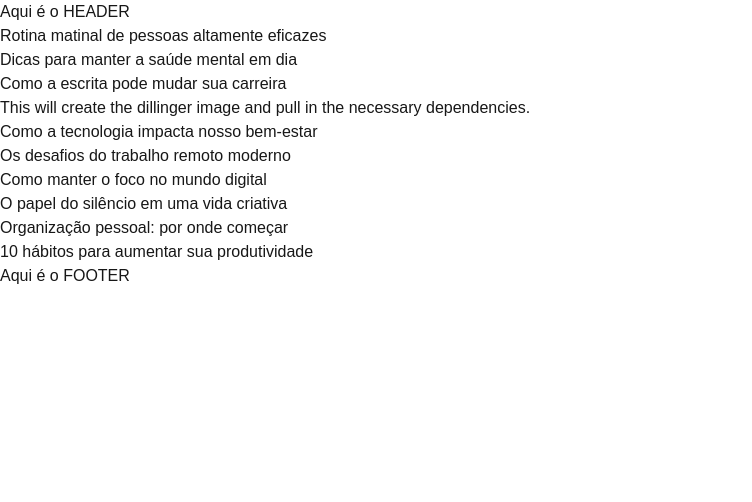
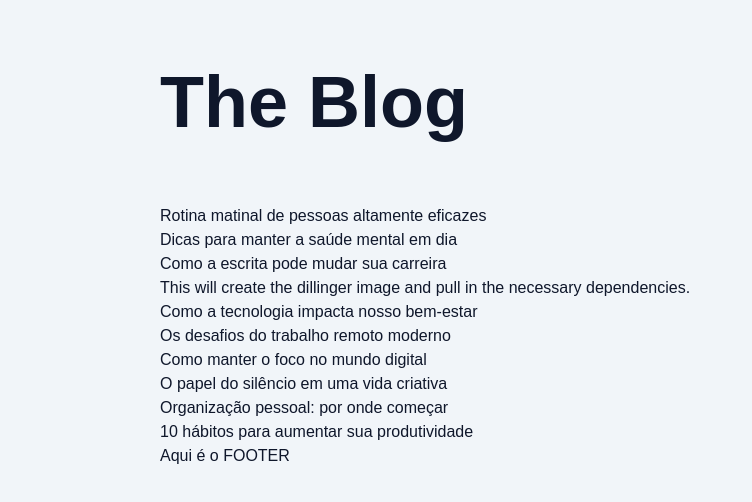
Before and after one commit to gabbzin/blog, a Next.js app: page / in a window 1280 px wide. Shown: the top 502 px of the page, without its empty margins (0-752 px from the left). Built offline with nearby package versions, Linux system fonts and the light colour scheme.

Commit message:
Header e Container

```diff
--- a/src/app/page.tsx
+++ b/src/app/page.tsx
@@ -1,22 +1,23 @@
+import { Container } from "@/components/Container";
+import { Header } from "@/components/Header";
 import { PostsList } from "@/components/PostsList";
 import { SpinLoader } from "@/components/SpinLoader";
-import { postRepository } from "@/repositories/post";
 import { Suspense } from "react";
 
 export default async function Home() {
   return (
-    <div>
-      <header>
-        <h1>Aqui é o HEADER</h1>
-      </header>
+    <Container>
+      <Header>
+
+      </Header>
       <main>
         <Suspense fallback={<SpinLoader />}>
           <PostsList />
         </Suspense>
       </main>
       <footer>
-        <h1>Aqui é o FOOTER</h1>
+        <h2>Aqui é o FOOTER</h2>
       </footer>
-    </div>
+    </Container>
   );
 }
--- /dev/null
+++ b/src/components/Container/index.tsx
@@ -0,0 +1,13 @@
+
+type ContainerProps = {
+    children: React.ReactNode;
+}
+
+
+export function Container({ children }: ContainerProps) {
+  return (
+    <div className="text-slate-900 bg-slate-100 min-h-screen">
+      <div className="max-w-screen-lg mx-auto px-8">{children}</div>
+    </div>
+  );
+}
--- a/src/components/Header/index.tsx
+++ b/src/components/Header/index.tsx
@@ -1,21 +1,17 @@
-"use client";
-
 import clsx from "clsx";
+import Link from "next/link";
 
 export function Header() {
   return (
     <h1
       className={clsx(
-        "text-6xl",
-        "font-bold",
-        "text-blue-500",
-        "hover:text-blue-50",
-        "hover:bg-blue-500",
-        "transition",
-        "duration-1000"
+        "text-4xl/normal font-extrabold py-8",
+        "sm:text-5xl/normal sm:py-10",
+        "md:text-6xl/normal md:py-11",
+        "lg:text-7xl/normal lg:py-12"
       )}
     >
-        Texto no Header
+      <Link href={""}>The Blog</Link>
     </h1>
   );
 }
```
